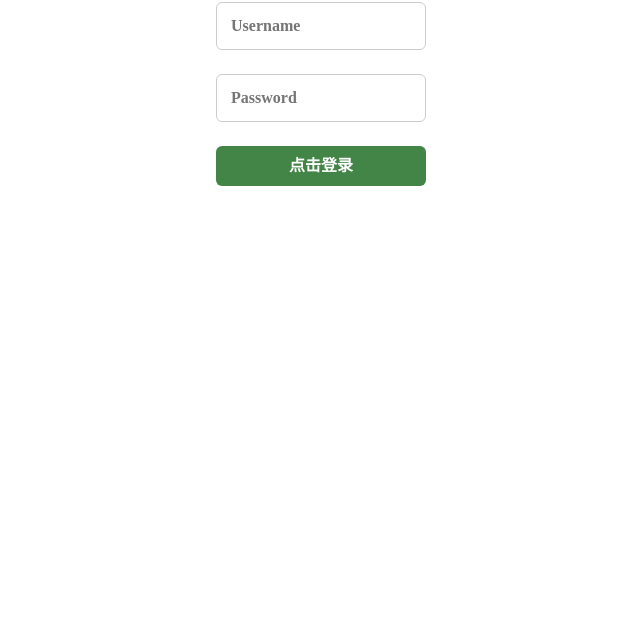
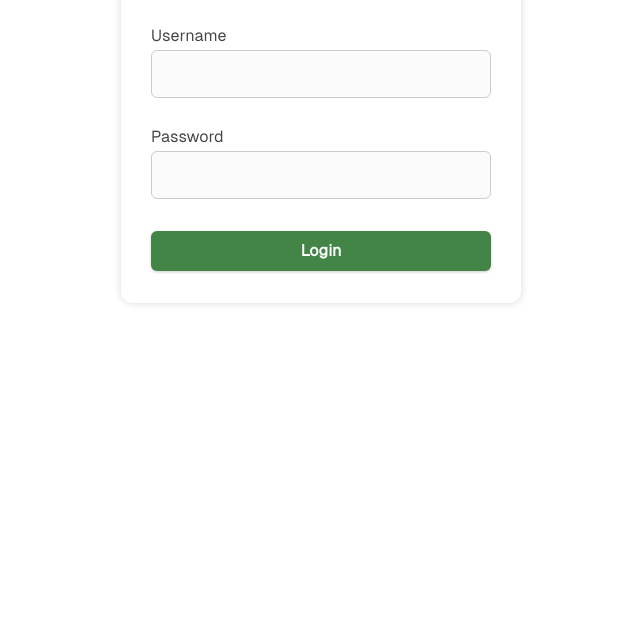
Before and after one commit to Carbs0126/MyBlogAdmin, a plain HTML site: page index.html in a window 1280 px wide. Shown: the part 176-800 px from the top of the page, without its empty margins (319-959 px from the left). Drawn offline with nearby package versions, Linux system fonts and the light colour scheme.

Commit message:
refine ui

```diff
--- a/css/login.style.css
+++ b/css/login.style.css
@@ -1,8 +1,8 @@
-/* * {
-    padding: 0;
-    margin: 0;
-    box-sizing: border-box;
-} */
+:root {
+    /* 340px */
+    --login-elements-width-percentage: 85%;
+}
+
 #login-page {
     background-color: white;
     display: flex;
@@ -12,21 +12,35 @@
 }
 
 #login-card {
+    border-radius: 12px;
+    box-shadow: 0 0 8px rgba(0, 0, 0, 0.15);
+    /* border: 1px solid #ccc; */
     display: flex;
+    padding-top: 32px;
+    padding-bottom: 32px;
     align-items: center;
     flex-direction: column;
     margin-top: 120px;
     width: 400px;
-    height: 300px;
+    height: fit-content;
 }
 
 #login-text-title {
-    font-size: 32px;
+    font-size: 16px;
     text-align: center;
+}
+
+.login-text-hint {
+    margin-top: 28px;
+    margin-bottom: 4px;
+    /* background-color: rebeccapurple; */
+    width: var(--login-elements-width-percentage);
+    color: #444;
 }
 
 .login-input-wrapper-style {
     box-shadow: none;
+    background-color: #fbfbfb;
     outline: none;
     border: 1px solid #ccc;
     border-radius: 6px;
@@ -35,57 +49,59 @@
 
 .login-input-wrapper-style-focus {
     box-shadow: none;
+    background-color: #fbfbfb;
     outline: none;
     border: 2px solid blue;
     border-radius: 6px;
-    margin: 12px 0;
     transition: border-color 0.3s ease;
 }
 
 #login-input-username-wrapper {
-    margin: 12px 0;
-    width: 210px;
+    width: var(--login-elements-width-percentage);
+    height: 48px;
+    display: flex;
+    justify-content: center;
+    align-items: center;
+}
+#login-input-username {
+    width: 320px;
+}
+
+#login-input-password-wrapper {
+    width: var(--login-elements-width-percentage);
     height: 48px;
     display: flex;
     justify-content: center;
     align-items: center;
 }
 
-#login-input-password-wrapper {
-    margin: 12px 0;
-    width: 210px;
-    height: 48px;
-    display: flex;
-    justify-content: center;
-    align-items: center;
+#login-input-password {
+    width: 320px;
 }
 
 .login-input {
     background-color: transparent;
-    width: 200px;
     height: 42px;
     outline: none;
     box-shadow: none;
     border: none;
-    /* border: 5px solid #666;
-    border-radius: 6px; */
     padding: 10px;
     font: 900 16px "";
 }
 
-/* .login-input:focus {
-    box-shadow: none;
-    outline: none;
-    border: 5px solid yellow;
-    border-radius: 6px;
-    padding: 8px;
-} */
+#login-img-password-toggle {
+    height: 42px;
+    padding-right: 12px;
+    width: 42px;
+    background-color: #326526;
+    display: inline;
+}
 
 #login-button {
     background-color: #428546;
-    margin: 12px 0;
+    margin-top: 32px;
     outline: none;
-    width: 210px;
+    width: var(--login-elements-width-percentage);
     border-radius: 6px;
     font-size: 16px;
     font-weight: bold;
@@ -94,15 +110,10 @@
     cursor: pointer;
     line-height: 40px;
     text-align: center;
+    box-shadow: 0 1px 3px hsla(0, 0%, 0%, 0.2);
 }
 
 #login-button:hover {
     background-color: #326526;
     transition: background-color 0.3s ease;
 }
-
-/* #login-input {
-    border: 2px solid #333;
-    padding: 10px;
-    font-size: 32px;
-} */
--- a/index.html
+++ b/index.html
@@ -58,7 +58,11 @@
         <div id="login-page">
             <!-- TODO 仿照github登录页面 -->
             <div id="login-card">
-                <div id="login-text-title">登录</div>
+                <div id="login-text-title">Welcome Back!</div>
+                <div id="login-text-username-hint" class="login-text-hint">
+                    Username
+                </div>
+
                 <div
                     id="login-input-username-wrapper"
                     class="login-input-wrapper-style"
@@ -67,8 +71,10 @@
                         id="login-input-username"
                         type="text"
                         class="login-input"
-                        placeholder="Username"
                     />
+                </div>
+                <div id="login-text-password-hint" class="login-text-hint">
+                    Password
                 </div>
                 <div
                     id="login-input-password-wrapper"
@@ -78,12 +84,14 @@
                         type="password"
                         id="login-input-password"
                         class="login-input"
-                        placeholder="Password"
                     />
+                    <!-- <div id="login-img-password-toggle">隐藏</div> -->
                 </div>
 
-                <div id="login-button">点击登录</div>
+                <div id="login-button">Login</div>
             </div>
+
+            <div id="content-page"></div>
         </div>
         <!--
         <div
--- a/js/index.js
+++ b/js/index.js
@@ -418,7 +418,32 @@ function checkAuth() {
     });
 }
 
-function showLoginDialog() {}
+function setLoginPageVisibility(isVisible) {
+    let loginPage = document.getElementById("login-page");
+    if (isVisible) {
+        loginPage.style.display = "flex";
+        setInputUIEffect(
+            "login-input-username",
+            "login-input-username-wrapper"
+        );
+        setInputUIEffect(
+            "login-input-password",
+            "login-input-password-wrapper"
+        );
+        setLoginButtonListener();
+    } else {
+        loginPage.style.display = "none";
+    }
+}
+
+function setContentPageVisibility(isVisible) {
+    let contentPage = document.getElementById("content-page");
+    if (isVisible) {
+        contentPage.style.display = "flex";
+    } else {
+        contentPage.style.display = "none";
+    }
+}
 
 function setInputUIEffect(focusID, changeStyleID) {
     let wrapperEle = document.getElementById(changeStyleID);
@@ -446,24 +471,21 @@ function setLoginButtonListener() {
 
 (function () {
     window.onload = function () {
-        setInputUIEffect(
-            "login-input-username",
-            "login-input-username-wrapper"
-        );
-        setInputUIEffect(
-            "login-input-password",
-            "login-input-password-wrapper"
-        );
-        setLoginButtonListener();
         checkAuth().then(
             function (result) {
                 // resolve
                 // 内容界面
+                console.log("----内容界面-----");
+                console.log(result);
+                setLoginPageVisibility(false);
+                setContentPageVisibility(true);
             },
             function (error) {
                 // reject
                 // 登录界面
-                showLoginDialog();
+                console.log("----登录界面-----");
+                setContentPageVisibility(false);
+                setLoginPageVisibility(true);
             }
         );
     };
```
